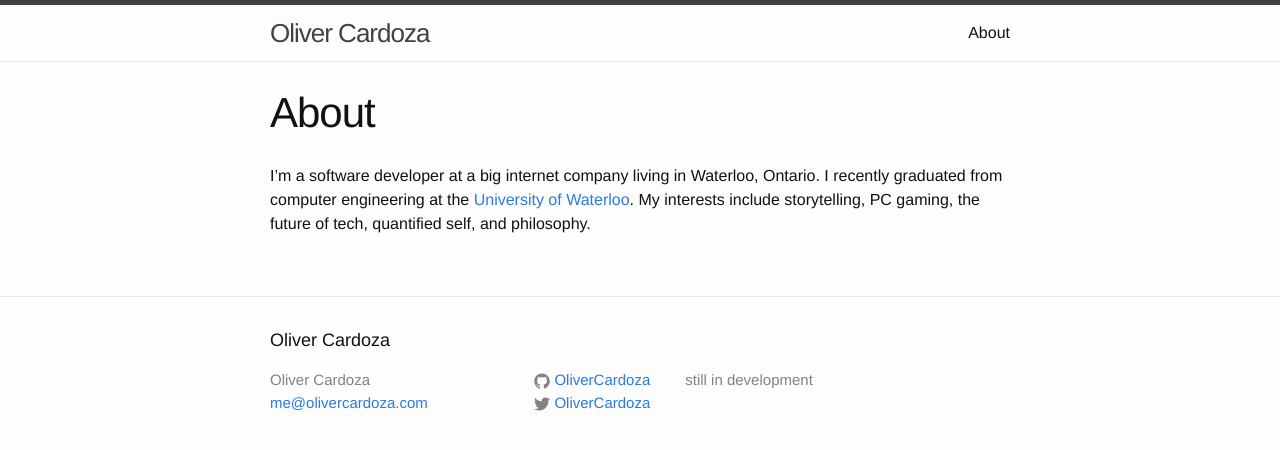
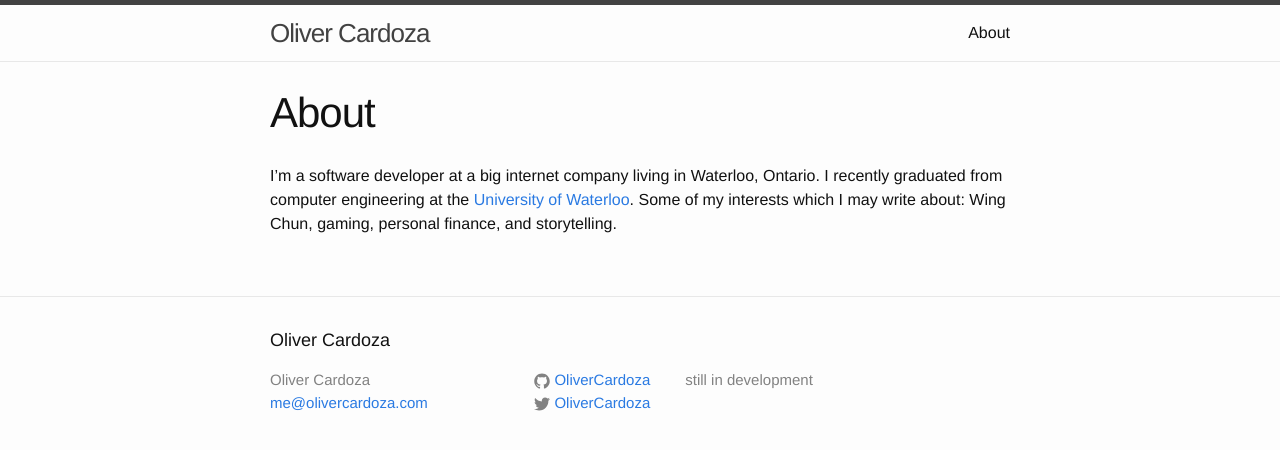
Before and after one commit to OliverCardoza/OliverCardoza.github.io, a Jekyll site: the page built from about.md, in a window 1280 px wide. Shown: the top 450 px of the page. Built offline with Jekyll 4.4.1, drawn with Linux system fonts in a browser that asks for light colours.

Commit message:
Update about.md

```diff
--- a/about.md
+++ b/about.md
@@ -3,4 +3,4 @@ layout: page
 title: About
 permalink: /about/
 ---
-I'm a software developer at a big internet company living in Waterloo, Ontario. I recently graduated from computer engineering at the [University of Waterloo](uwaterloo.ca). My interests include storytelling, PC gaming, the future of tech, quantified self, and philosophy.
+I'm a software developer at a big internet company living in Waterloo, Ontario. I recently graduated from computer engineering at the [University of Waterloo](uwaterloo.ca). Some of my interests which I may write about: Wing Chun, gaming, personal finance, and storytelling.
```
